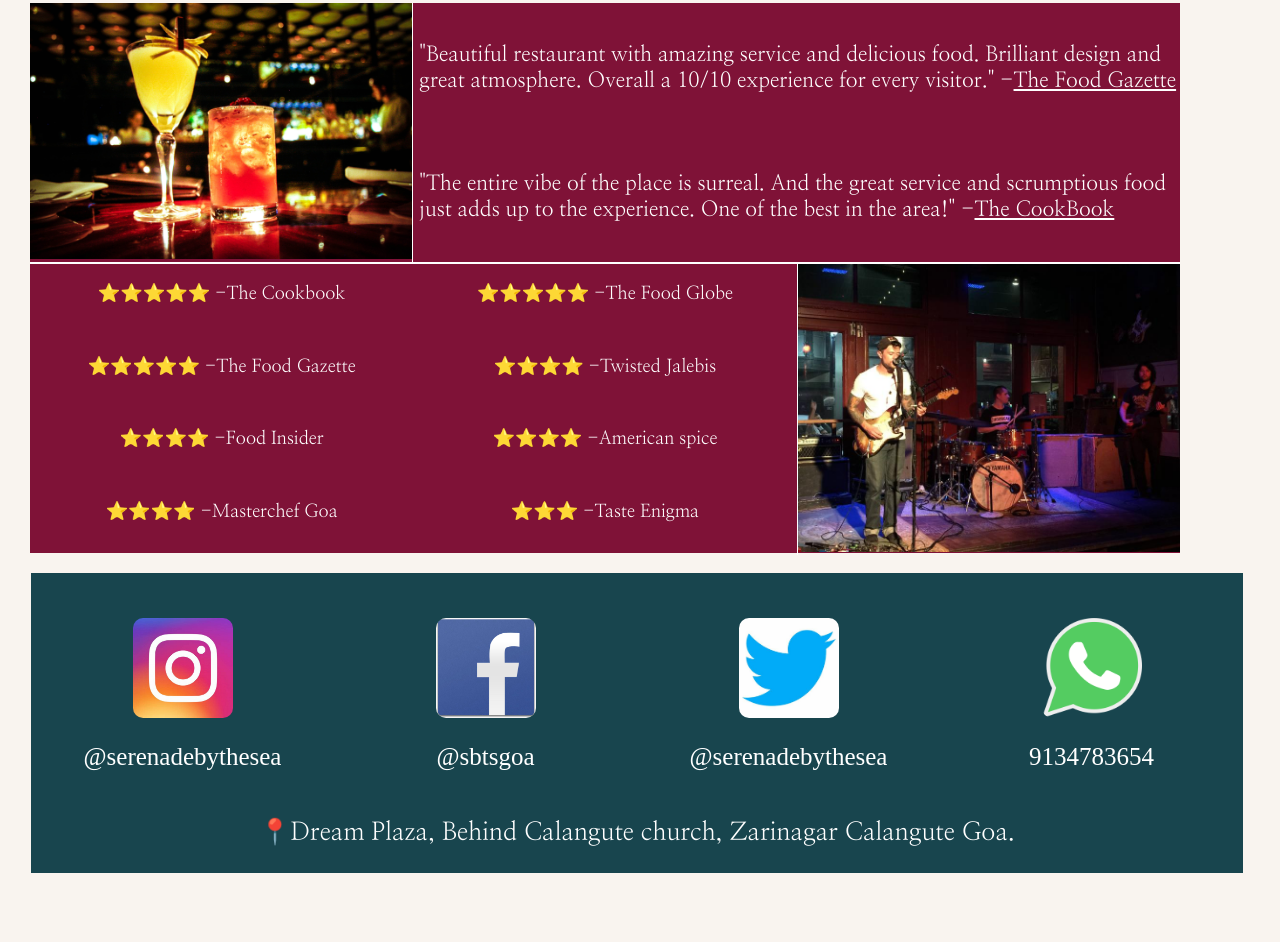
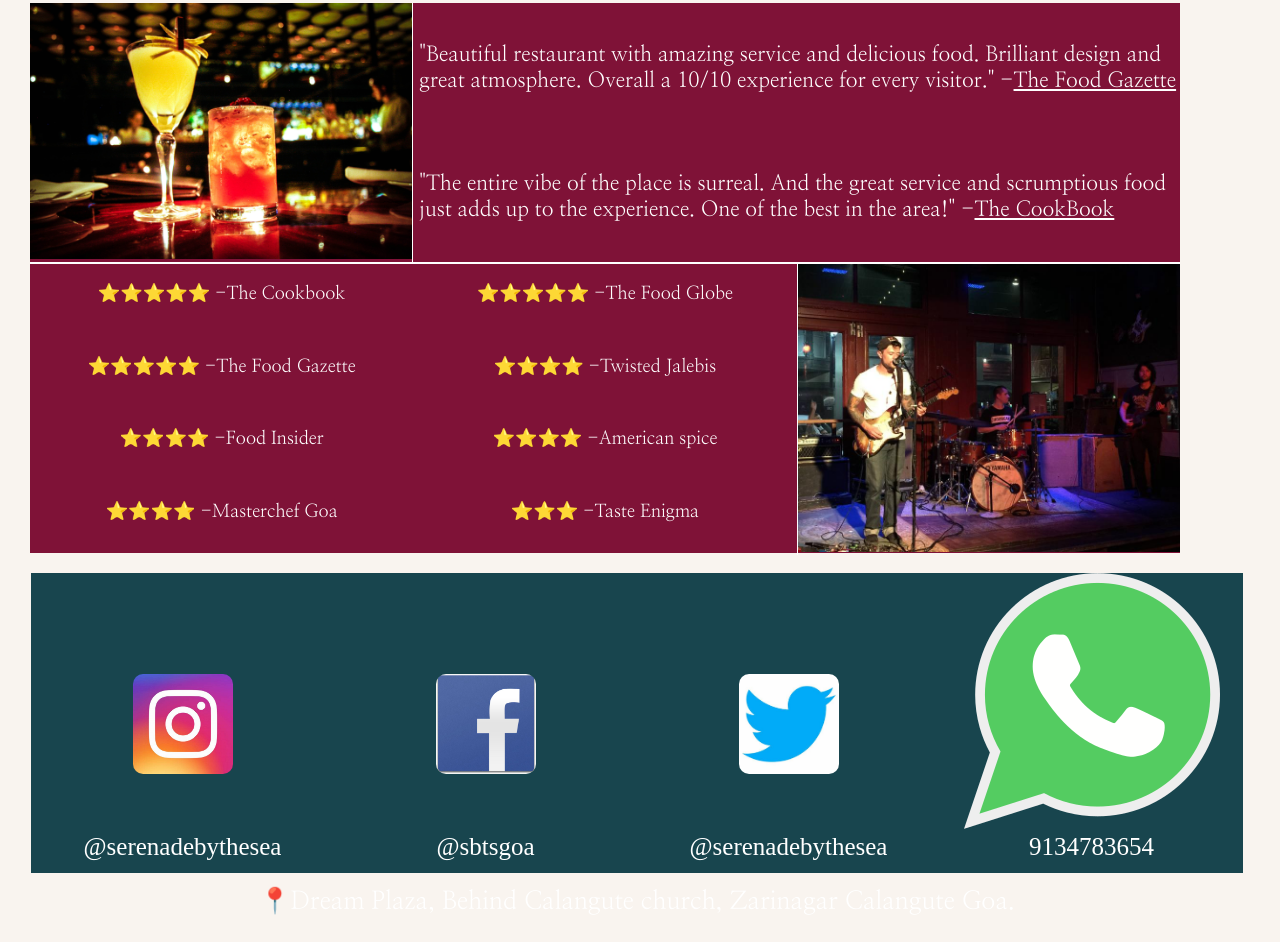
Before and after one commit to anantmahambrey/Restaurant-Project, a plain HTML site: page index.html in a window 1280 px wide. Shown: the part 1275-2217 px from the top of the page. Before the commit the page ends 2148 px from the top, so only its background shows below. Drawn offline with Linux system fonts and the light colour scheme.

Commit message:
Update index.html
responsiveness

```diff
--- a/index.html
+++ b/index.html
@@ -111,7 +111,7 @@
             <div class="divider"><img class="iconpic" src="images/insta.jpeg"></div>
             <div class="divider"><img class="iconpic" src="images/facebook.jpg"></div>
             <div class="divider"><img class="iconpic" src="images/twitter.jpeg"></div>
-            <div class="divider"><img class="iconpic" src="images/whatsapp.png"></div>
+            <div class="divider"><img class="iconpic1" src="images/whatsapp.png"></div>
         </div>
         <div class="sitenames">
             <div class="names">@serenadebythesea</div>
```
